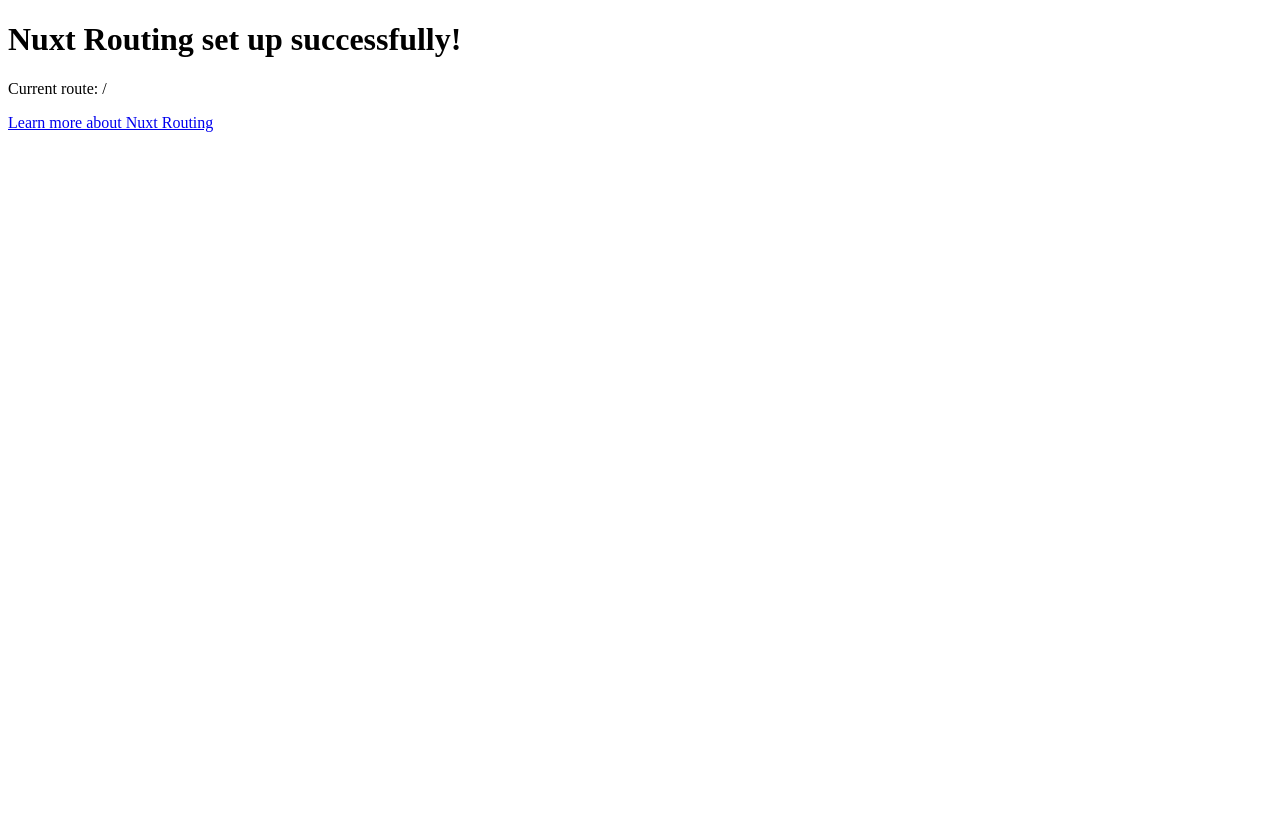
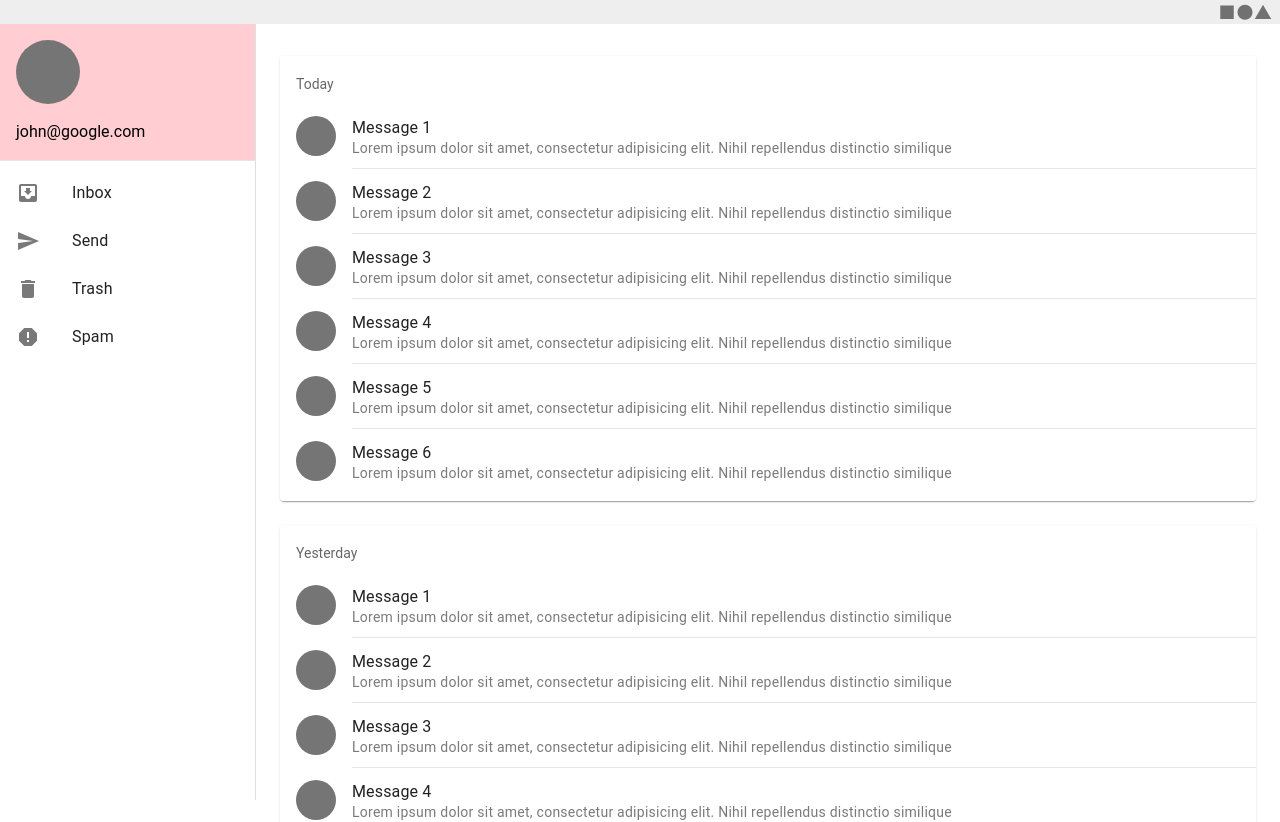
Before and after one commit to SabeurMohamedAmin/starter_nuxt_vuetify, a Nuxt app: page / in a window 1280 px wide. Shown: the top 822 px of the page. Before the commit the page ends 800 px from the top, so only its background shows below. Built offline with nearby package versions, Linux system fonts and the light colour scheme.

Commit message:
adding vuetify theme

```diff
--- a/app.vue
+++ b/app.vue
@@ -1,6 +1,3 @@
 <template>
-  <div>
-
-  </div>
-  <NuxtPage />
+  <NuxtPage/>
 </template>
--- /dev/null
+++ b/layouts/DefaultLayout.vue
@@ -0,0 +1,100 @@
+<template>
+    <v-app id="inspire">
+      <v-system-bar>
+        <v-spacer></v-spacer>
+
+        <v-icon>mdi-square</v-icon>
+
+        <v-icon>mdi-circle</v-icon>
+
+        <v-icon>mdi-triangle</v-icon>
+      </v-system-bar>
+
+      <v-navigation-drawer v-model="drawer">
+        <v-sheet
+          color="red-lighten-4"
+          class="pa-4"
+        >
+          <v-avatar
+            class="mb-4"
+            color="grey-darken-1"
+            size="64"
+          ></v-avatar>
+
+          <div>john@google.com</div>
+        </v-sheet>
+
+        <v-divider></v-divider>
+
+        <v-list>
+          <v-list-item
+            v-for="[icon, text] in links"
+            :key="icon"
+            link
+          >
+            <template v-slot:prepend>
+              <v-icon>{{ icon }}</v-icon>
+            </template>
+
+            <v-list-item-title>{{ text }}</v-list-item-title>
+          </v-list-item>
+        </v-list>
+      </v-navigation-drawer>
+
+      <v-main>
+        <v-container
+          class="py-8 px-6"
+          fluid
+        >
+          <v-row>
+            <v-col
+              v-for="card in cards"
+              :key="card"
+              cols="12"
+            >
+              <v-card>
+
+                <v-list lines="two">
+                  <v-list-subheader>{{ card }}</v-list-subheader>
+                  <template v-for="n in 6" :key="n">
+                    <v-list-item>
+                      <template v-slot:prepend>
+                        <v-avatar color="grey-darken-1"></v-avatar>
+                      </template>
+
+                      <v-list-item-title>Message {{ n }}</v-list-item-title>
+
+                      <v-list-item-subtitle>
+                        Lorem ipsum dolor sit amet, consectetur adipisicing elit. Nihil repellendus distinctio similique
+                      </v-list-item-subtitle>
+                    </v-list-item>
+
+                    <v-divider
+                      v-if="n !== 6"
+                      :key="`divider-${n}`"
+                      inset
+                    ></v-divider>
+                  </template>
+                </v-list>
+              </v-card>
+            </v-col>
+          </v-row>
+        </v-container>
+      </v-main>
+    </v-app>
+  </template>
+
+  <script>
+    export default {
+      data: () => ({
+        cards: ['Today', 'Yesterday'],
+        drawer: null,
+        links: [
+          ['mdi-inbox-arrow-down', 'Inbox'],
+          ['mdi-send', 'Send'],
+          ['mdi-delete', 'Trash'],
+          ['mdi-alert-octagon', 'Spam'],
+        ],
+      }),
+    }
+  </script>
--- a/nuxt.config.ts
+++ b/nuxt.config.ts
@@ -1,4 +1,5 @@
 // https://nuxt.com/docs/api/configuration/nuxt-config
+
 export default defineNuxtConfig({
   modules: ["@nuxt/devtools"],
   devtools: {
@@ -8,7 +9,7 @@
   css: [
     '@mdi/font/css/materialdesignicons.min.css',
     ],
-
+  plugins:["vuetify"],
   build: {
     transpile: ['vuetify'],
   },
--- a/package.json
+++ b/package.json
@@ -11,10 +11,10 @@
   "devDependencies": {
     "@nuxt/devtools": "^0.5.0",
     "@types/node": "^18",
-    "nuxt": "^3.5.1"
+    "nuxt": "^3.5.1",
+    "vuetify": "^3.3.0"
   },
   "dependencies": {
-    "@mdi/font": "^7.2.96",
-    "vuetify": "^3.2.5"
+    "@mdi/font": "^7.2.96"
   }
 }
--- a/pages/index.vue
+++ b/pages/index.vue
@@ -1,11 +1,8 @@
 <script setup lang="ts">
+import DefaultLayout from '@/layouts/DefaultLayout.vue';
 const route = useRoute()
 </script>
 
 <template>
-  <div>
-    <h1>Nuxt Routing set up successfully!</h1>
-    <p>Current route: {{ route.path }}</p>
-    <a href="https://nuxt.com/docs/getting-started/routing" target="_blank">Learn more about Nuxt Routing</a>
-  </div>
+  <DefaultLayout/>
 </template>
--- /dev/null
+++ b/plugins/themes/simpleTheme.js
@@ -0,0 +1,17 @@
+const myTheme = {
+  dark: false,
+  colors: {
+    background: "#FFFFFF",
+    surface: "#FFFFFF",
+    primary: "#6200EE",
+    "primary-darken-1": "#3700B3",
+    secondary: "#03DAC6",
+    "secondary-darken-1": "#018786",
+    error: "#B00020",
+    info: "#2196F3",
+    success: "#4CAF50",
+    warning: "#FB8C00",
+  },
+};
+
+export default myTheme;
--- a/plugins/vuetify.js
+++ b/plugins/vuetify.js
@@ -2,15 +2,23 @@
 import { createVuetify } from "vuetify";
 import * as components from "vuetify/components";
 import * as directives from "vuetify/directives";
-// Styles
 //import "vuetify/styles";
+import "vuetify/styles";
 import "@mdi/font/css/materialdesignicons.css";
+import myTheme from "@/plugins/themes/simpleTheme.js";
 
 export default defineNuxtPlugin((nuxtApp) => {
   const vuetify = createVuetify({
+    treeShake: true,
     ssr: true,
     components,
     directives,
+    theme: {
+      defaultTheme: "myTheme",
+      themes: {
+        myTheme,
+      },
+    },
   });
 
   nuxtApp.vueApp.use(vuetify);
```
Also changed, not shown: 1 other file (tests, documents, lock files or other folders).
